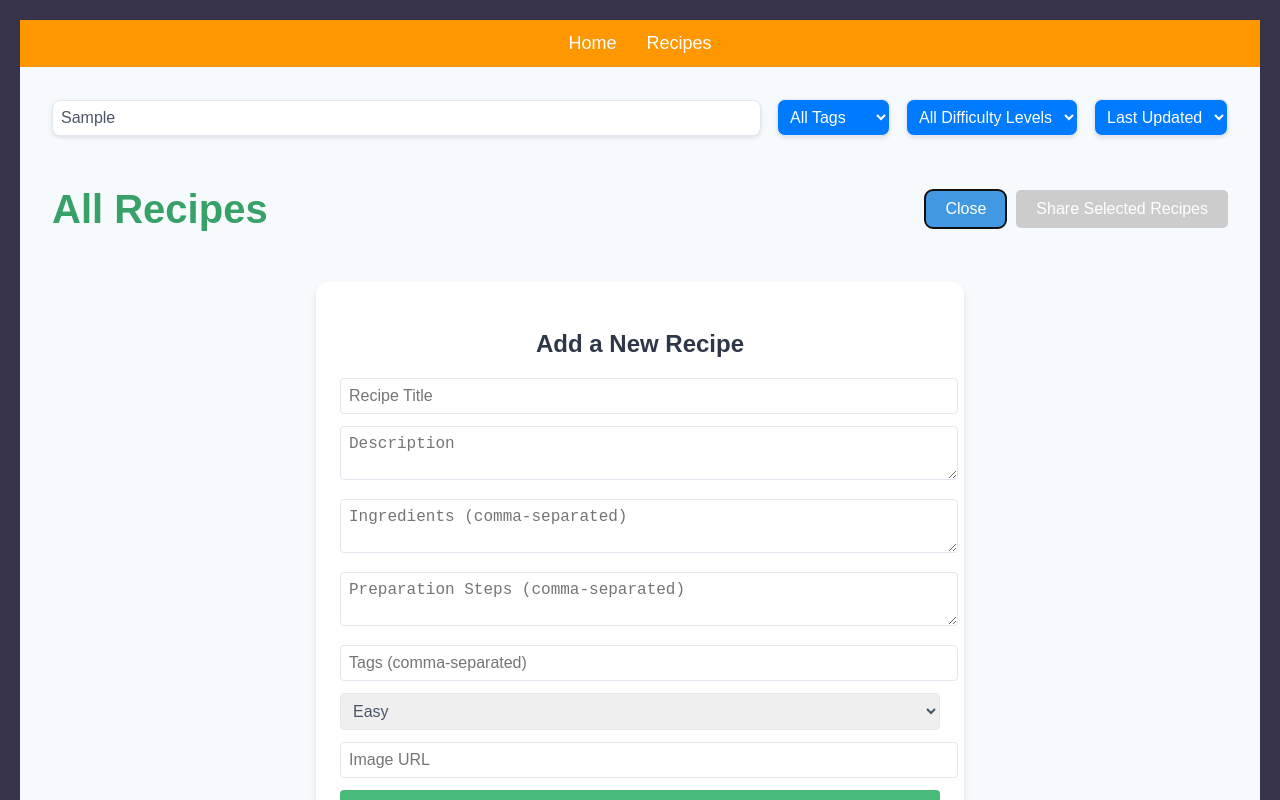
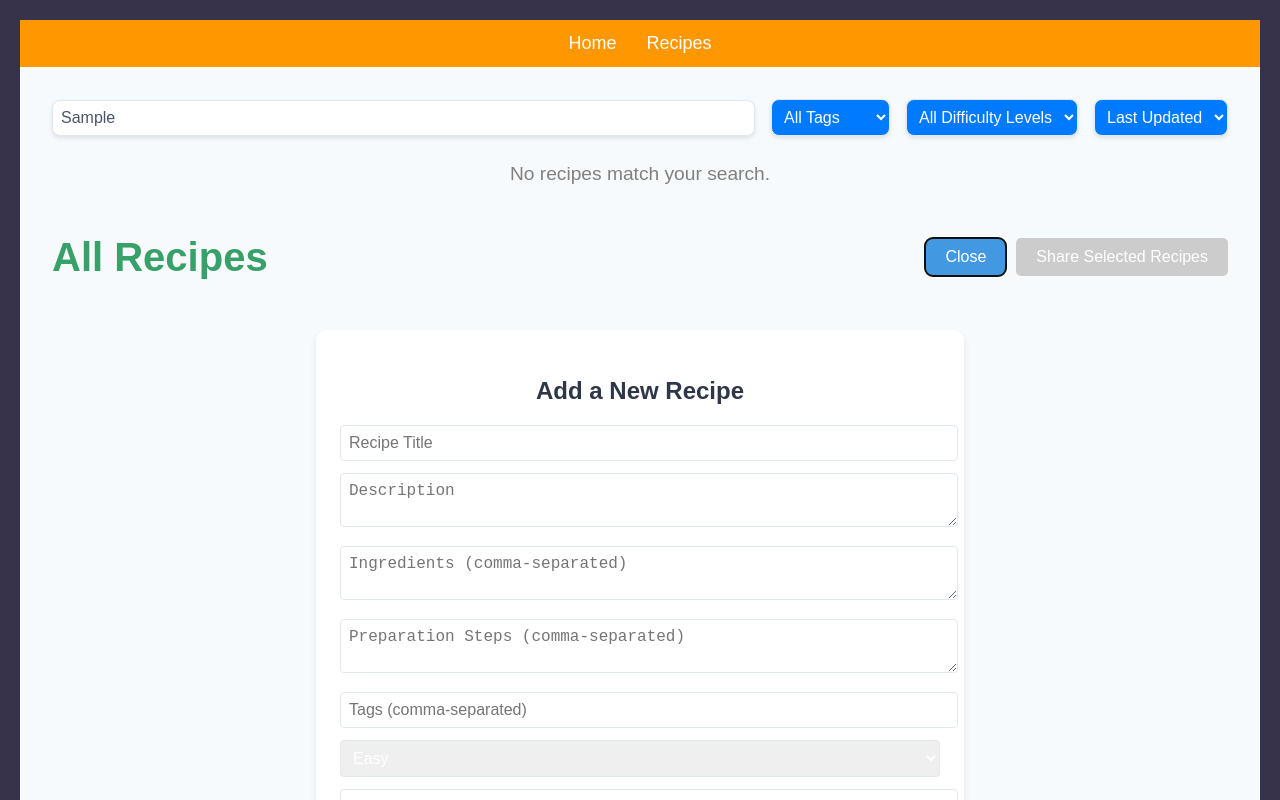
Before and after one commit to MadinaAlili/WebMobile1Project2, a React (Vite) app: page /recipes in a window 1280 px wide. Both pictures are taken after typing "Sample" into the empty fields and a click on the button "Add Recipe". Shown: the top 800 px of the page. Built offline with nearby package versions, Linux system fonts and the light colour scheme; data requests are answered from the project's data file.

Commit message:
search functionality fixed

```diff
--- a/src/screens/Recipes.jsx
+++ b/src/screens/Recipes.jsx
@@ -14,7 +14,7 @@ const Recipes = () => {
   const [searchTerm, setSearchTerm] = useState("");
   const [filterTag, setFilterTag] = useState("");
   const [filterDifficulty, setFilterDifficulty] = useState("");
-  const [sortOption, setSortOption] = useState("lastUpdated");
+  const [sortOption, setSortOption] = useState("");
 
   useEffect(() => {
     const fetchInitialRecipes = async () => {
@@ -111,6 +111,7 @@ const Recipes = () => {
       }
       return true;
     })
+
     .sort((a, b) => {
 
       if (sortOption === "title") return a.title.localeCompare(b.title);
@@ -119,6 +120,7 @@ const Recipes = () => {
       if (sortOption === "difficulty") return a.difficulty.localeCompare(b.difficulty);
       return 0;
     });
+
 
   return (
     <div className="recipes-container">
@@ -138,6 +140,8 @@ const Recipes = () => {
         >
           <option value="">All Tags</option>
           <option value="vegan">Vegan</option>
+          <option value="vegetarian">Vegetarian</option>
+          <option value="quick">Quick Meal</option>
           <option value="dessert">Dessert</option>
           <option value="dinner">Dinner</option>
           <option value="traditional">Traditional</option>
@@ -172,11 +176,25 @@ const Recipes = () => {
       </div>
 
 
-      <ul className="recipe-list">
-        {filteredRecipes.map((recipe) => (
-          <li key={recipe.id}>{recipe.title}</li>
-        ))}
-      </ul>
+      {searchTerm.trim() === "" ? (
+        <p className="no-search-message">Start typing to search for recipes...</p>
+      ) : filteredRecipes.length > 0 ? (
+        <ul className="recipe-list">
+          {filteredRecipes.map((recipe) => (
+            <li key={recipe.id} className="recipe-item">
+              <h2>{recipe.title}</h2>
+              <p><strong>Description:</strong> {recipe.description}</p>
+              <p><strong>Ingredients:</strong> {recipe.ingredients.join(", ")}</p>
+              <p><strong>Difficulty:</strong> {recipe.difficulty}</p>
+              <p><strong>Tags:</strong> {recipe.tags.join(", ")}</p>
+              <p><strong>Last Updated:</strong> {new Date(recipe.lastUpdated).toLocaleString()}</p>
+            </li>
+          ))}
+        </ul>
+      ) : (
+        <p className="no-recipes-message">No recipes match your search.</p>
+      )}
+
 
 
       <div className="header">
--- a/src/styles/RecipeForm.css
+++ b/src/styles/RecipeForm.css
@@ -23,7 +23,7 @@
     border: 1px solid #e2e8f0;
     border-radius: 4px;
     font-size: 1rem;
-    color: #4a5568;
+    color: white;
     outline: none;
     transition: border-color 0.3s ease-in-out;
   }
--- a/src/styles/Recipes.css
+++ b/src/styles/Recipes.css
@@ -165,3 +165,11 @@
   transform: scale(1.02);
   box-shadow: 0 4px 6px rgba(0, 0, 0, 0.2);
 }
+
+.no-search-message,
+.no-recipes-message {
+  text-align: center;
+  font-size: 1.2em;
+  margin-top: 20px;
+  color: gray;
+}
```
